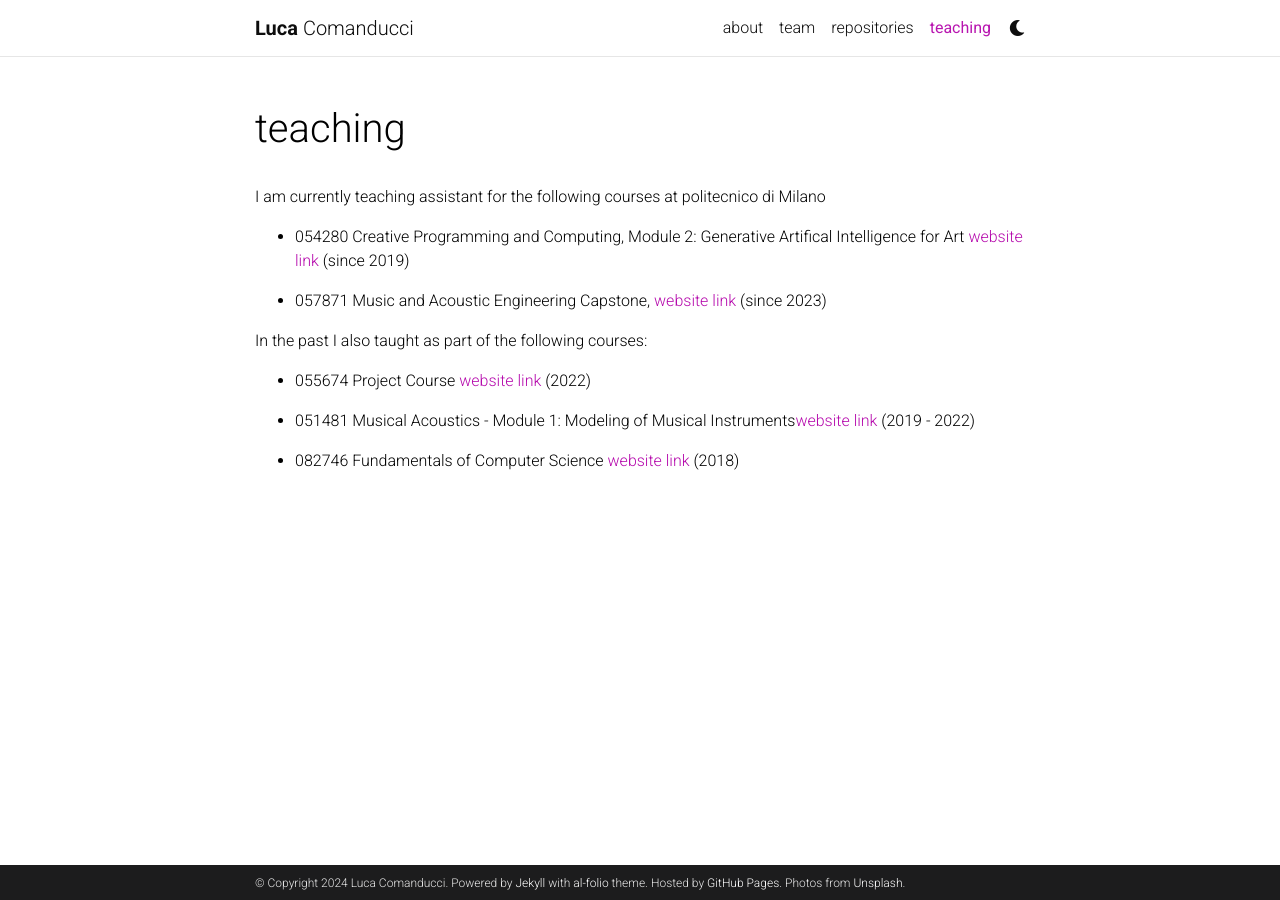
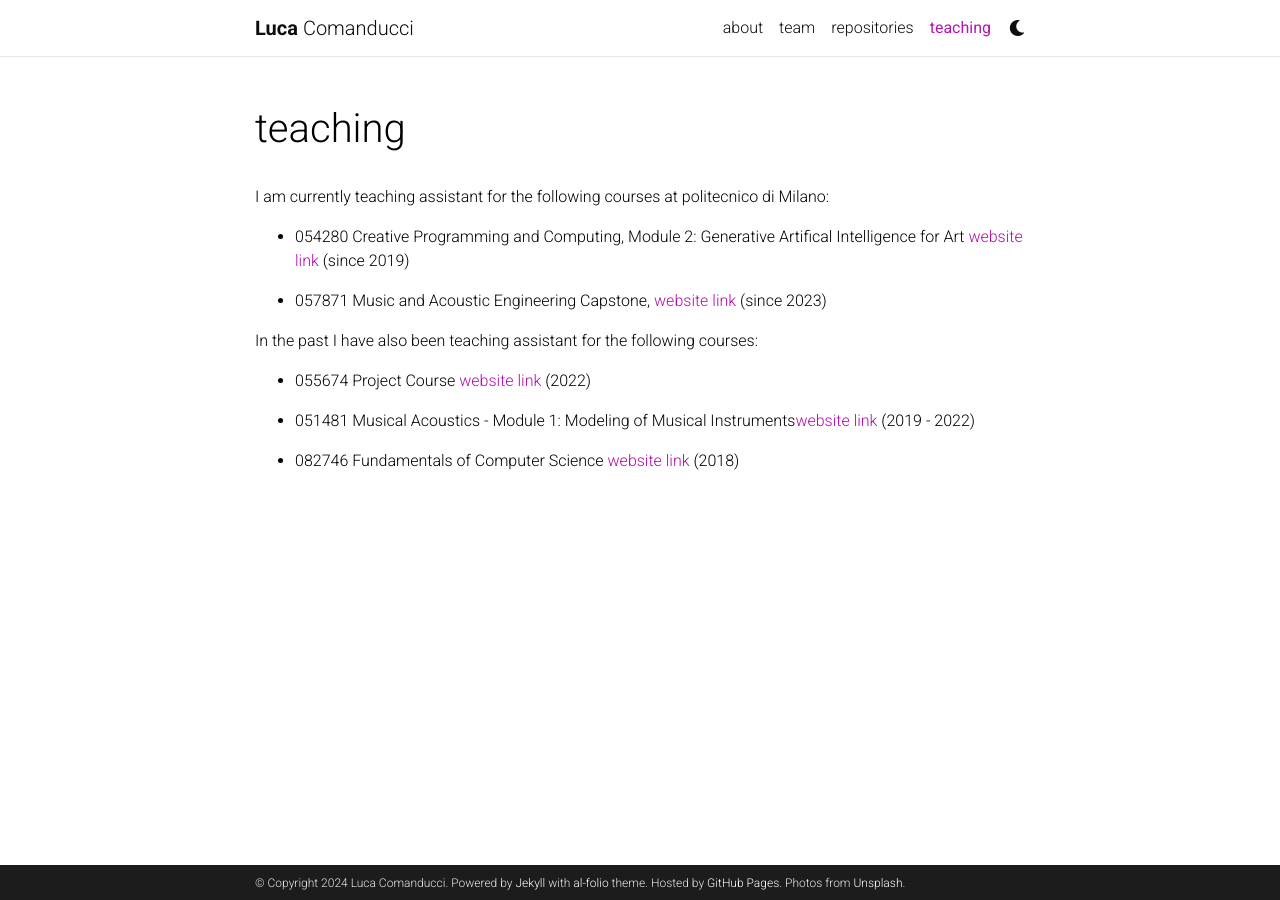
Before and after one commit to lucacoma/lucacoma.github.io, a Jekyll site: the page built from _pages/teaching.md, in a window 1280 px wide. Built offline with Jekyll 4.4.1, drawn with Linux system fonts in a browser that asks for light colours; comment, search, counter and statistics services are not loaded; a style sheet for code colours, icons or effects is not loaded.

Commit message:
corrections

```diff
--- a/_pages/teaching.md
+++ b/_pages/teaching.md
@@ -7,13 +7,13 @@ nav: true
 nav_order: 5
 ---
 
-I am currently teaching assistant for the following courses at politecnico di Milano
+I am currently teaching assistant for the following courses at politecnico di Milano:
  - 054280 Creative Programming and Computing, Module 2: Generative Artifical Intelligence for Art [website link](https://mae-creative-pc.github.io/) (since 2019)
 
  - 057871 Music and Acoustic Engineering Capstone, [website link](https://www11.ceda.polimi.it/schedaincarico/schedaincarico/controller/scheda_pubblica/SchedaPublic.do?&evn_default=evento&c_classe=789997&polij_device_category=DESKTOP&__pj0=0&__pj1=6d90d8e0a81777269e67dba753cb0529) (since 2023)
 
 
- In the past I also taught as part of the following courses:
+ In the past I have also been teaching assistant for the following courses:
 
 - 055674 Project Course [website link](https://www4.ceda.polimi.it/manifesti/manifesti/controller/ManifestoPublic.do?EVN_DETTAGLIO_RIGA_MANIFESTO=evento&k_corso_la=263&k_indir=MMI&idItemOfferta=150890&idRiga=260607&codDescr=055674&semestre=2&aa=2020&lang=IT&jaf_currentWFID=main) (2022)
 
```
Also changed, not shown: _pages/about.md (+1 -1 lines).
